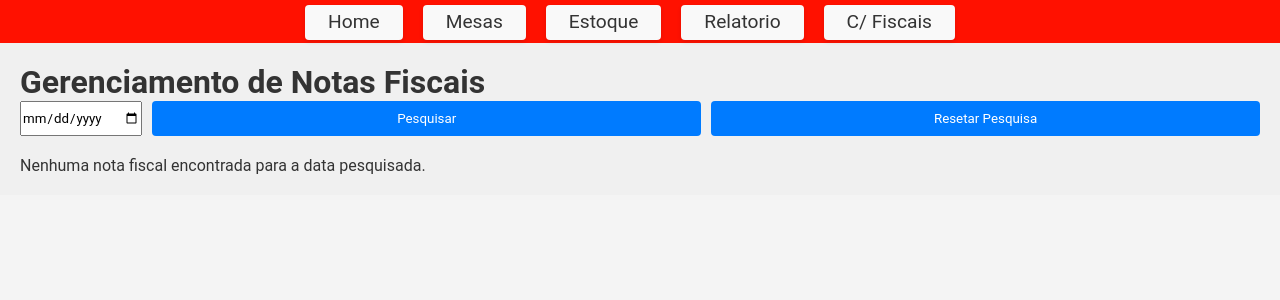
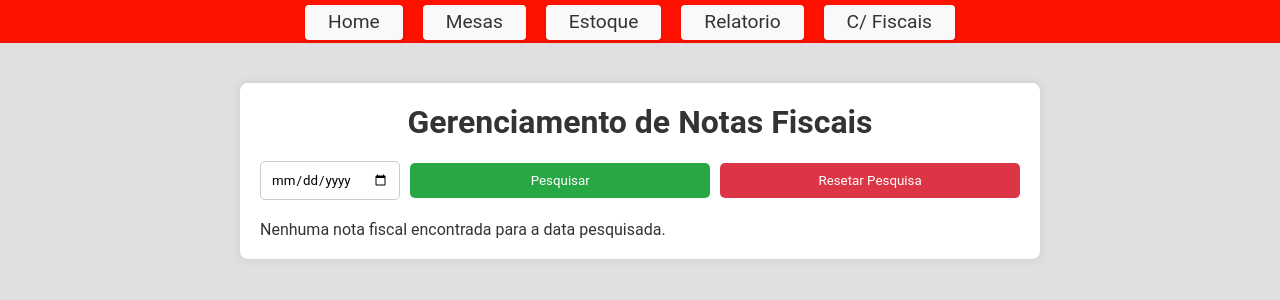
Before and after one commit to MateusProDev/sigpar, a React (Create React App) app in the folder my-app/: page /notasfiscais in a window 1280 px wide. Shown: the top 300 px of the page. Built offline with nearby package versions, Linux system fonts and the light colour scheme; sample sign-in values are in the browser's storage.

Commit message:
add rota do historico das notas e estilos

```diff
--- a/my-app/src/components/NotasFiscais/NotasFiscais.css
+++ b/my-app/src/components/NotasFiscais/NotasFiscais.css
@@ -1,21 +1,111 @@
-.notas-fiscais-container {
+body {
+    margin: 0;
+    font-family: 'Arial', sans-serif;
+    background-color: #e0e0e0;
+    color: #333;
+  }
+
+  .notas-fiscais-container {
+    max-width: 800px;
+    margin: 40px auto;
     padding: 20px;
-    background-color: #f0f0f0;
+    background-color: #ffffff;
+    box-shadow: 0 0 10px rgba(0, 0, 0, 0.1);
+    border-radius: 8px;
+  }
+
+  .notas-fiscais-container h1 {
+    text-align: center;
+    color: #333;
+    margin-bottom: 20px;
   }
 
   .pesquisa-container {
     display: flex;
-    gap: 10px;
+    justify-content: space-between;
+    align-items: center;
     margin-bottom: 20px;
   }
 
+  .input-pesquisa {
+    padding: 10px;
+    border-radius: 5px;
+    border: 1px solid #ccc;
+    flex-grow: 1;
+  }
+
+  .btn-pesquisar,
+  .btn-resetar {
+    padding: 10px 20px;
+    margin-left: 10px;
+    border: none;
+    border-radius: 5px;
+    cursor: pointer;
+    transition: background-color 0.3s ease;
+  }
+
+  .btn-pesquisar {
+    background-color: #28a745;
+    color: white;
+  }
+
+  .btn-pesquisar:hover {
+    background-color: #218838;
+  }
+
+  .btn-resetar {
+    background-color: #dc3545;
+    color: white;
+  }
+
+  .btn-resetar:hover {
+    background-color: #c82333;
+  }
+
   .resultados-pesquisa .nota-fiscal {
-    background-color: white;
+    background-color: #f8f9fa;
     padding: 20px;
-    margin-bottom: 10px;
+    margin-bottom: 20px;
     border: 1px solid #ddd;
+    border-radius: 5px;
+    transition: box-shadow 0.3s ease;
+  }
+
+  .resultados-pesquisa .nota-fiscal:hover {
+    box-shadow: 0 0 15px rgba(0, 0, 0, 0.2);
   }
 
   .resultados-pesquisa .nota-fiscal h2 {
     margin-top: 0;
+    color: #007bff;
   }
+
+  .resultados-pesquisa .nota-fiscal p,
+  .resultados-pesquisa .nota-fiscal ul {
+    margin: 10px 0;
+    padding: 0;
+  }
+
+  .resultados-pesquisa .nota-fiscal ul {
+    list-style-type: none;
+  }
+
+  .resultados-pesquisa .nota-fiscal ul li {
+    background-color: #fff;
+    margin: 5px 0;
+    padding: 10px;
+    border-radius: 5px;
+    box-shadow: 0 0 5px rgba(0, 0, 0, 0.1);
+  }
+
+  .total-mesa {
+    background-color: #fff;
+    padding: 10px;
+    border-radius: 5px;
+    margin-top: 10px;
+    font-weight: bold;
+  }
+
+  .total-mesa strong {
+    color: #28a745;
+  }
--- a/my-app/src/components/NotasFiscais/index.jsx
+++ b/my-app/src/components/NotasFiscais/index.jsx
@@ -43,9 +43,10 @@ const NotasFiscais = () => {
           type="date"
           value={dataPesquisa}
           onChange={(e) => setDataPesquisa(e.target.value)}
+          className="input-pesquisa"
         />
-        <button onClick={handlePesquisar}>Pesquisar</button>
-        <button onClick={handleResetPesquisa}>Resetar Pesquisa</button>
+        <button onClick={handlePesquisar} className="btn-pesquisar">Pesquisar</button>
+        <button onClick={handleResetPesquisa} className="btn-resetar">Resetar Pesquisa</button>
       </div>
       <div className="resultados-pesquisa">
         {resultadosPesquisa.length > 0 ? (
```
